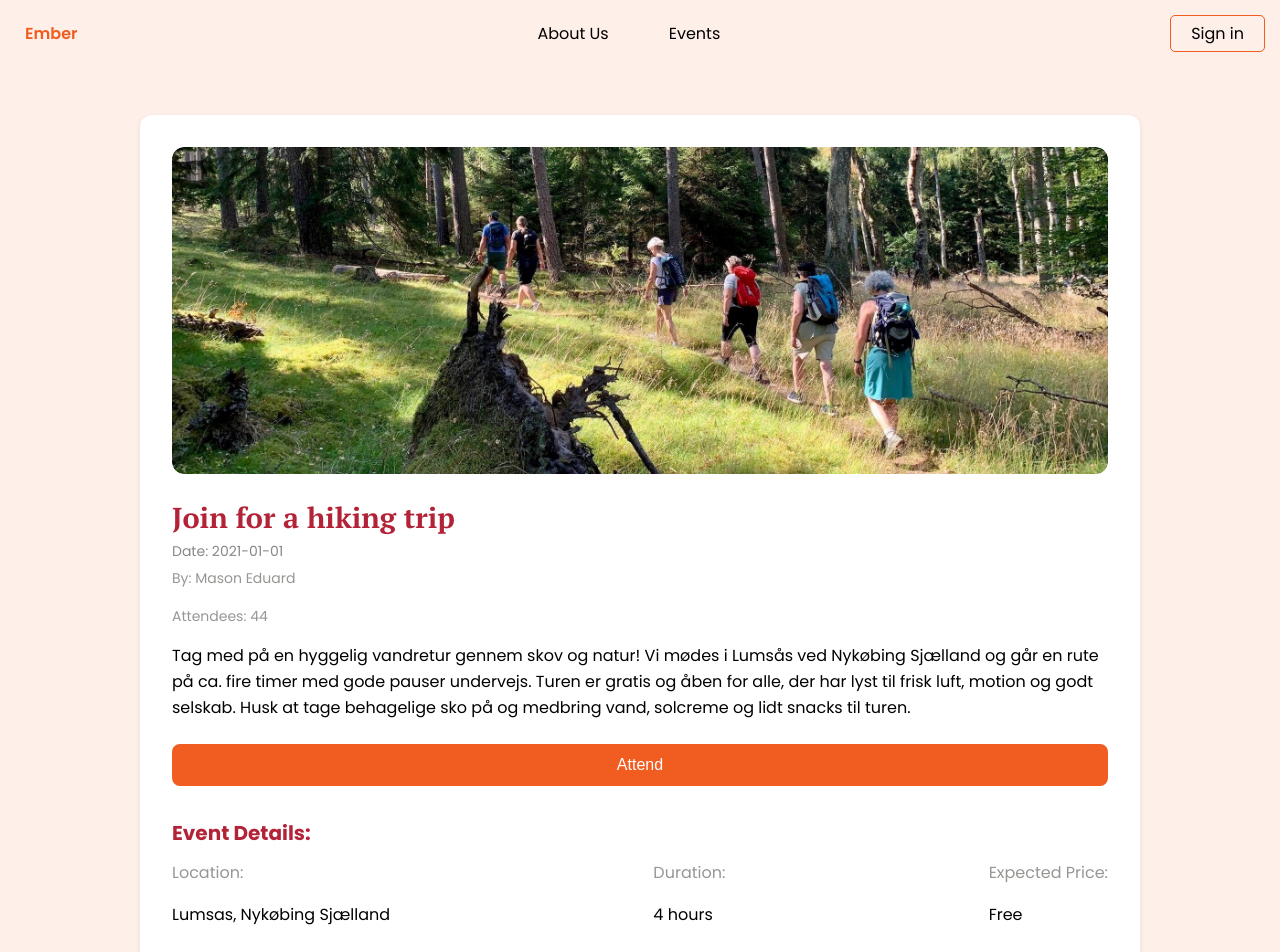
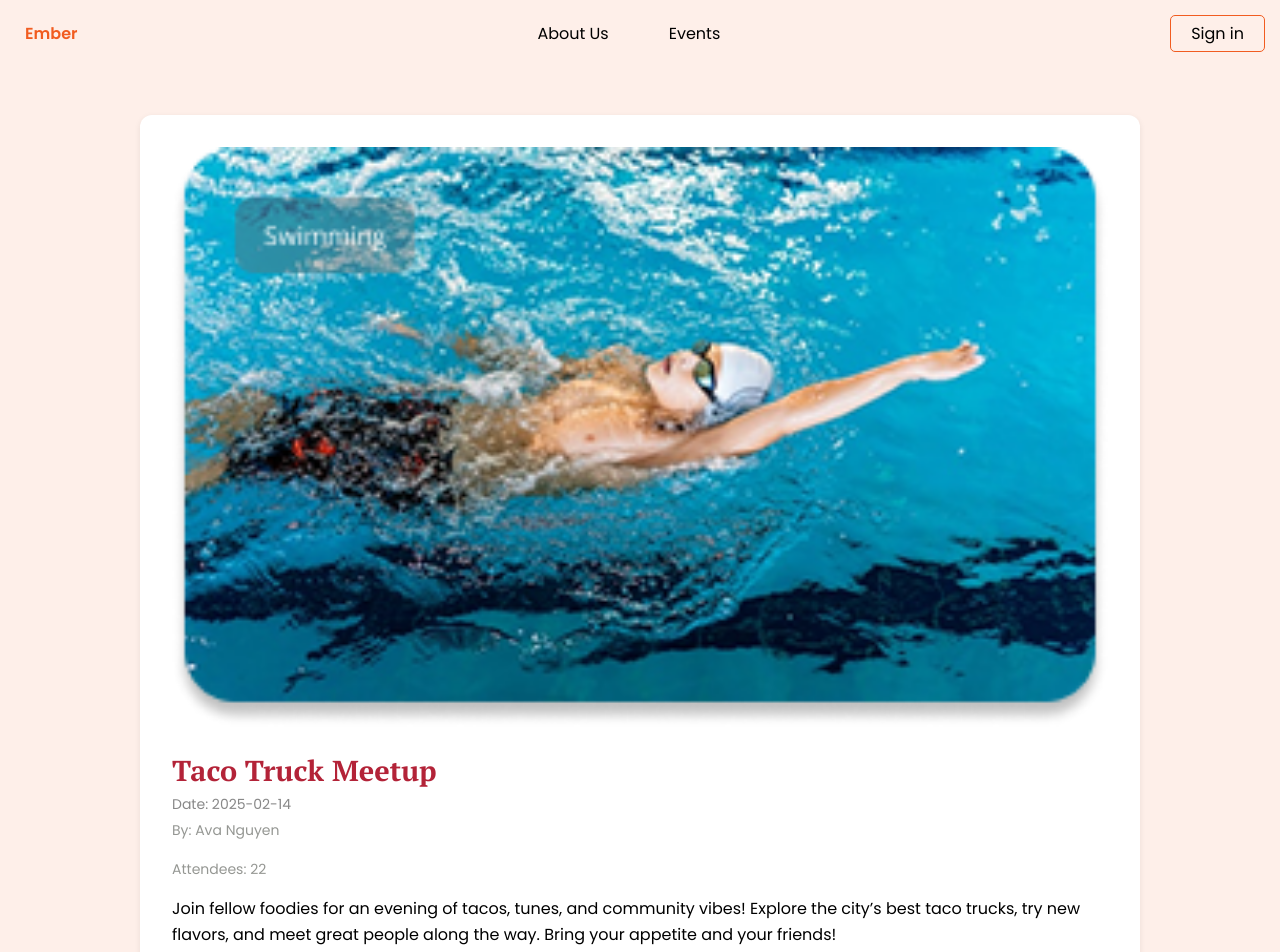
Before and after one commit to Austin-Imbastari/group4, a React (Vite) app: page /events/1 in a window 1280 px wide. Shown: the top 952 px of the page. Built offline with nearby package versions, Linux system fonts and the light colour scheme.

Commit message:
added new mock data

```diff
--- a/src/data/events.json
+++ b/src/data/events.json
@@ -1,14 +1,14 @@
 [
   {
     "id": 1,
-    "title": "Join for a hiking trip",
+    "title": "Taco Truck Meetup",
     "cover_image": {
-      "src": "/images/HikingPicture.jpg",
-      "alt": "hikingPhoto"
+      "src": "/images/Frame1.png",
+      "alt": "Taco Truck Meetup"
     },
-    "organizer": "Mason Eduard",
-    "date": "2021-01-01",
-    "attendees_count": 44,
+    "organizer": "Ava Nguyen",
+    "date": "2025-02-14",
+    "attendees_count": 22,
     "attendees_preview": [
       "avatar1.jpg",
       "avatar2.jpg",
@@ -16,47 +16,35 @@
       "avatar4.jpg",
       "avatar5.jpg"
     ],
-    "description":
-      "Tag med på en hyggelig vandretur gennem skov og natur! Vi mødes i Lumsås ved Nykøbing Sjælland og går en rute på ca. fire timer med gode pauser undervejs. Turen er gratis og åben for alle, der har lyst til frisk luft, motion og godt selskab. Husk at tage behagelige sko på og medbring vand, solcreme og lidt snacks til turen."
-    ,
+    "description": "Join fellow foodies for an evening of tacos, tunes, and community vibes! Explore the city’s best taco trucks, try new flavors, and meet great people along the way. Bring your appetite and your friends!",
     "actions": {
-      "attend_button": {
-        "label": "Attend"
-      },
-      "readUp_button": {
-        "label": "Read Up",
-        "icon": "book-open"
-      }
+      "attend_button": { "label": "Attend" },
+      "readUp_button": { "label": "Read Up", "icon": "book-open" }
     },
     "details": {
-      "location": "Lumsas, Nykøbing Sjælland",
-      "duration": "4 hours",
-      "price": "Free"
+      "location": "City Center Plaza, Copenhagen",
+      "duration": "3 hours",
+      "price": "DKK 50 entry"
     },
     "checklist": {
-      "items": [
-        "Comfortable hiking shoes",
-        "Water bottle",
-        "Sunscreen",
-        "Light snacks"
-      ]
+      "items": ["Cash or card", "Reusable napkins", "Appetite", "Friends"]
     },
     "map": {
-      "image": "map-preview.png",
-      "label": "Suginami",
+      "image": "map-taco.png",
+      "label": "Copenhagen Plaza",
       "coordinates": null
     }
   },
   {
     "id": 2,
-    "title": "Join for a hiking trip again malaka",
+    "title": "Riverside Jazz Night",
     "cover_image": {
-      "src": "/images/HikingPicture.jpg",
-      "alt": "hikingPhoto"
+      "src": "/images/Frame2.png",
+      "alt": "Riverside Jazz Night"
     },
-    "organizer": "Mason Eduard",
-    "date": "2021-01-01",
-    "attendees_count": 44,
+    "organizer": "Liam Carter",
+    "date": "2025-03-28",
+    "attendees_count": 75,
     "attendees_preview": [
       "avatar1.jpg",
       "avatar2.jpg",
@@ -64,34 +52,238 @@
       "avatar4.jpg",
       "avatar5.jpg"
     ],
-    "description":
-      "Tag med på en hyggelig vandretur gennem skov og natur! Vi mødes i Lumsås ved Nykøbing Sjælland og går en rute på ca. fire timer med gode pauser undervejs. Turen er gratis og åben for alle, der har lyst til frisk luft, motion og godt selskab. Husk at tage behagelige sko på og medbring vand, solcreme og lidt snacks til turen."
-    ,
+    "description": "Relax by the riverside and enjoy live jazz performances from local musicians. Grab a drink, soak up the evening breeze, and unwind with smooth tunes and good company.",
     "actions": {
-      "attend_button": {
-        "label": "Attend"
-      },
-      "readUp_button": {
-        "label": "Read Up",
-        "icon": "book-open"
-      }
+      "attend_button": { "label": "Attend" },
+      "readUp_button": { "label": "Read Up", "icon": "book-open" }
     },
     "details": {
-      "location": "Lumsas, Nykøbing Sjælland",
+      "location": "Riverside Park, Aarhus",
       "duration": "4 hours",
       "price": "Free"
     },
     "checklist": {
-      "items": [
-        "Comfortable hiking shoes",
-        "Water bottle",
-        "Sunscreen",
-        "Light snacks"
-      ]
+      "items": ["Blanket", "Snacks", "Reusable cup", "Warm jacket"]
     },
     "map": {
-      "image": "map-preview.png",
-      "label": "Suginami",
+      "image": "map-jazz.png",
+      "label": "Riverside Park",
+      "coordinates": null
+    }
+  },
+  {
+    "id": 3,
+    "title": "Hack Night: Build & Pizza",
+    "cover_image": {
+      "src": "/images/Frame3.png",
+      "alt": "Hack Night: Build & Pizza"
+    },
+    "organizer": "Priya Shah",
+    "date": "2025-04-09",
+    "attendees_count": 48,
+    "attendees_preview": [
+      "avatar1.jpg",
+      "avatar2.jpg",
+      "avatar3.jpg",
+      "avatar4.jpg",
+      "avatar5.jpg"
+    ],
+    "description": "A casual coding night for developers, designers, and tinkerers. Work on your side project, meet collaborators, and enjoy free pizza and soda while you build something cool.",
+    "actions": {
+      "attend_button": { "label": "Attend" },
+      "readUp_button": { "label": "Read Up", "icon": "book-open" }
+    },
+    "details": {
+      "location": "IT University of Copenhagen, Room 3A08",
+      "duration": "5 hours",
+      "price": "Free"
+    },
+    "checklist": {
+      "items": ["Laptop", "Chargers", "Headphones", "Project idea"]
+    },
+    "map": {
+      "image": "map-hacknight.png",
+      "label": "ITU",
+      "coordinates": null
+    }
+  },
+  {
+    "id": 4,
+    "title": "Community 5K Fun Run",
+    "cover_image": {
+      "src": "/images/Frame4.png",
+      "alt": "Community 5K Fun Run"
+    },
+    "organizer": "Marcus Lee",
+    "date": "2025-05-21",
+    "attendees_count": 130,
+    "attendees_preview": [
+      "avatar1.jpg",
+      "avatar2.jpg",
+      "avatar3.jpg",
+      "avatar4.jpg",
+      "avatar5.jpg"
+    ],
+    "description": "Lace up your shoes and join our annual 5K fun run through the local park! Open to all ages and fitness levels — run, jog, or walk and enjoy the community spirit.",
+    "actions": {
+      "attend_button": { "label": "Attend" },
+      "readUp_button": { "label": "Read Up", "icon": "book-open" }
+    },
+    "details": {
+      "location": "Frederiksberg Park, Copenhagen",
+      "duration": "2 hours",
+      "price": "Donation-based"
+    },
+    "checklist": {
+      "items": ["Running shoes", "Water bottle", "Comfortable clothes", "Good energy"]
+    },
+    "map": {
+      "image": "map-funrun.png",
+      "label": "Frederiksberg Park",
+      "coordinates": null
+    }
+  },
+  {
+    "id": 5,
+    "title": "Paint & Sip Evening",
+    "cover_image": {
+      "src": "/images/Frame1.png",
+      "alt": "Paint & Sip Evening"
+    },
+    "organizer": "Elena Rossi",
+    "date": "2025-06-12",
+    "attendees_count": 32,
+    "attendees_preview": [
+      "avatar1.jpg",
+      "avatar2.jpg",
+      "avatar3.jpg",
+      "avatar4.jpg",
+      "avatar5.jpg"
+    ],
+    "description": "Unwind with a glass of wine and a canvas! Join this relaxed art night for all skill levels. We’ll provide paints, brushes, and inspiration — you just bring your creativity.",
+    "actions": {
+      "attend_button": { "label": "Attend" },
+      "readUp_button": { "label": "Read Up", "icon": "book-open" }
+    },
+    "details": {
+      "location": "Art Café Studio, Copenhagen",
+      "duration": "3 hours",
+      "price": "DKK 120 incl. materials"
+    },
+    "checklist": {
+      "items": ["Apron or old shirt", "Positive vibes", "Your favorite wine"]
+    },
+    "map": {
+      "image": "map-paint.png",
+      "label": "Art Café Studio",
+      "coordinates": null
+    }
+  },
+  {
+    "id": 6,
+    "title": "Sunset Hike at Ridge Trail",
+    "cover_image": {
+      "src": "/images/Frame2.png",
+      "alt": "Sunset Hike at Ridge Trail"
+    },
+    "organizer": "Jonas Müller",
+    "date": "2025-07-03",
+    "attendees_count": 18,
+    "attendees_preview": [
+      "avatar1.jpg",
+      "avatar2.jpg",
+      "avatar3.jpg",
+      "avatar4.jpg",
+      "avatar5.jpg"
+    ],
+    "description": "Experience breathtaking views and a peaceful sunset at Ridge Trail. This easy group hike is perfect for those who love nature and photography. End the evening with snacks at the summit.",
+    "actions": {
+      "attend_button": { "label": "Attend" },
+      "readUp_button": { "label": "Read Up", "icon": "book-open" }
+    },
+    "details": {
+      "location": "Ridge Trail, North Zealand",
+      "duration": "3 hours",
+      "price": "Free"
+    },
+    "checklist": {
+      "items": ["Hiking shoes", "Water bottle", "Camera", "Snack"]
+    },
+    "map": {
+      "image": "map-hike.png",
+      "label": "Ridge Trail",
+      "coordinates": null
+    }
+  },
+  {
+    "id": 7,
+    "title": "Board Game Night",
+    "cover_image": {
+      "src": "/images/Frame3.png",
+      "alt": "Board Game Night"
+    },
+    "organizer": "Sara Kim",
+    "date": "2025-08-25",
+    "attendees_count": 26,
+    "attendees_preview": [
+      "avatar1.jpg",
+      "avatar2.jpg",
+      "avatar3.jpg",
+      "avatar4.jpg",
+      "avatar5.jpg"
+    ],
+    "description": "Bring your favorite games or try new ones! From Catan to Uno, it’s all about good company and a little friendly competition. Snacks and drinks will be available.",
+    "actions": {
+      "attend_button": { "label": "Attend" },
+      "readUp_button": { "label": "Read Up", "icon": "book-open" }
+    },
+    "details": {
+      "location": "Community Center Hall, Frederiksberg",
+      "duration": "4 hours",
+      "price": "Free"
+    },
+    "checklist": {
+      "items": ["Favorite board game", "Drinks or snacks", "Good mood"]
+    },
+    "map": {
+      "image": "map-boardgame.png",
+      "label": "Community Center",
+      "coordinates": null
+    }
+  },
+  {
+    "id": 8,
+    "title": "Park Cleanup & Coffee",
+    "cover_image": {
+      "src": "/images/Frame4.png",
+      "alt": "Park Cleanup & Coffee"
+    },
+    "organizer": "Diego Alvarez",
+    "date": "2025-09-07",
+    "attendees_count": 54,
+    "attendees_preview": [
+      "avatar1.jpg",
+      "avatar2.jpg",
+      "avatar3.jpg",
+      "avatar4.jpg",
+      "avatar5.jpg"
+    ],
+    "description": "Help keep our local park beautiful! Join our volunteer cleanup day and enjoy free coffee and pastries afterward as a thank-you for your effort.",
+    "actions": {
+      "attend_button": { "label": "Attend" },
+      "readUp_button": { "label": "Read Up", "icon": "book-open" }
+    },
+    "details": {
+      "location": "Østre Anlæg, Copenhagen",
+      "duration": "2 hours",
+      "price": "Free"
+    },
+    "checklist": {
+      "items": ["Gloves", "Reusable water bottle", "Comfortable shoes", "Smile"]
+    },
+    "map": {
+      "image": "map-cleanup.png",
+      "label": "Østre Anlæg",
       "coordinates": null
     }
   }
```
Also changed, not shown: src/pages/event_details/EventsDetailsSC.js (line endings or trailing spaces).
